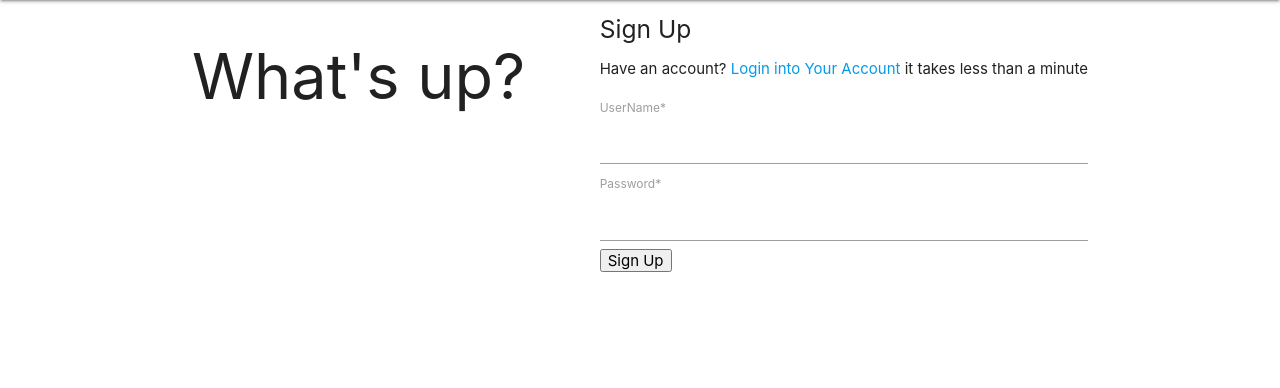
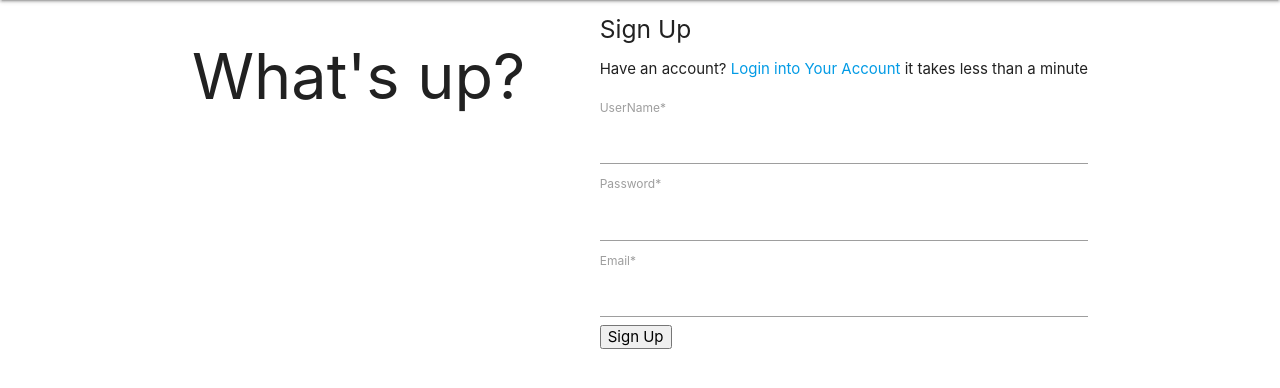
Before and after one commit to Updeus/Final-Year-Project, a Python web app: template App/templates/signupPage.html in a window 1280 px wide. Shown: the part 64-452 px from the top of the page. Run offline with Jinja, Linux system fonts and the light colour scheme; the template is opened without the code that fills it, so the values that code supplies are empty.

Commit message:
added email requirement to login and signup

```diff
--- a/App/templates/signupPage.html
+++ b/App/templates/signupPage.html
@@ -75,6 +75,13 @@
                   <input type="password" name="password" required autocomplete="off"/>
                 </div>
 
+                <div class="field-wrap">
+                  <label>
+                    Email<span class="req">*</span>
+                  </label>
+                  <input type="email" name="email" required autocomplete="off"/>
+                </div>
+
                 <button type="submit" class="myButton">Sign Up</button>
 
               </form>
```
Also changed, not shown: App/templates/loginPage.html (+7 -0 lines).
